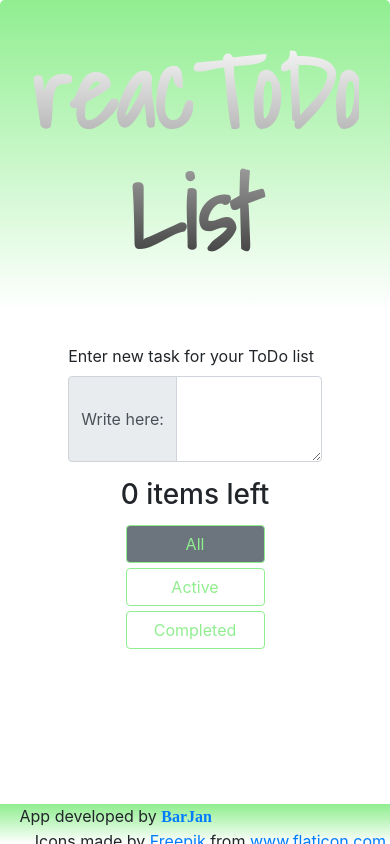
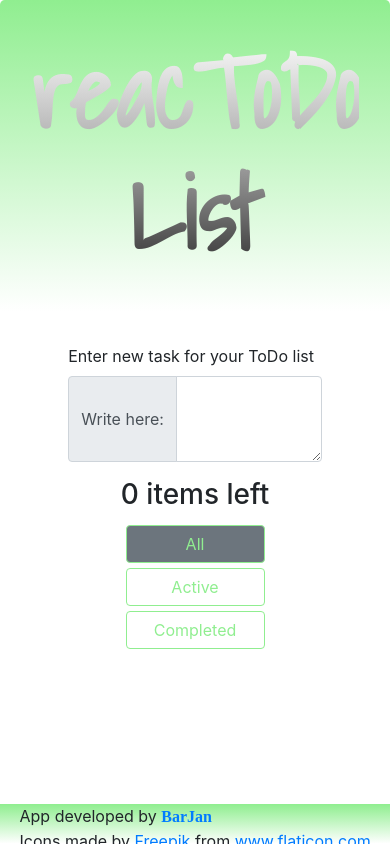
Before and after one commit to BarJan/todolist-app, a React (Create React App) app: page / in a window 390 px wide. Built offline with nearby package versions, Linux system fonts and the light colour scheme.

Commit message:
added footer

```diff
--- a/public/index.html
+++ b/public/index.html
@@ -44,7 +44,7 @@
     <div style="float: left; padding-left: 5vw;">
       App developed by <a style="font-family:cursive; font-weight: bold;" href="https://github.com/BarJan/" title="BarJan">BarJan</a>
     </div>
-    <div style="float: right; padding-right: 1vw;">
+    <div id="foot-credit">
       Icons made by <a href="https://www.freepik.com" title="Freepik">Freepik</a> from <a href="https://www.flaticon.com/" title="Flaticon">www.flaticon.com</a>
     </div>
   </footer>
--- a/src/index.css
+++ b/src/index.css
@@ -20,3 +20,15 @@ code {
   width: 100%;
   height: 2.5rem;            /* Footer height */
 }
+
+#foot-credit{
+  float: right;
+  padding-right: 2vw;
+}
+
+@media screen and (max-width: 992px) {
+  #foot-credit{
+    float: left;
+    padding-left: 5vw;
+  }
+}
```
